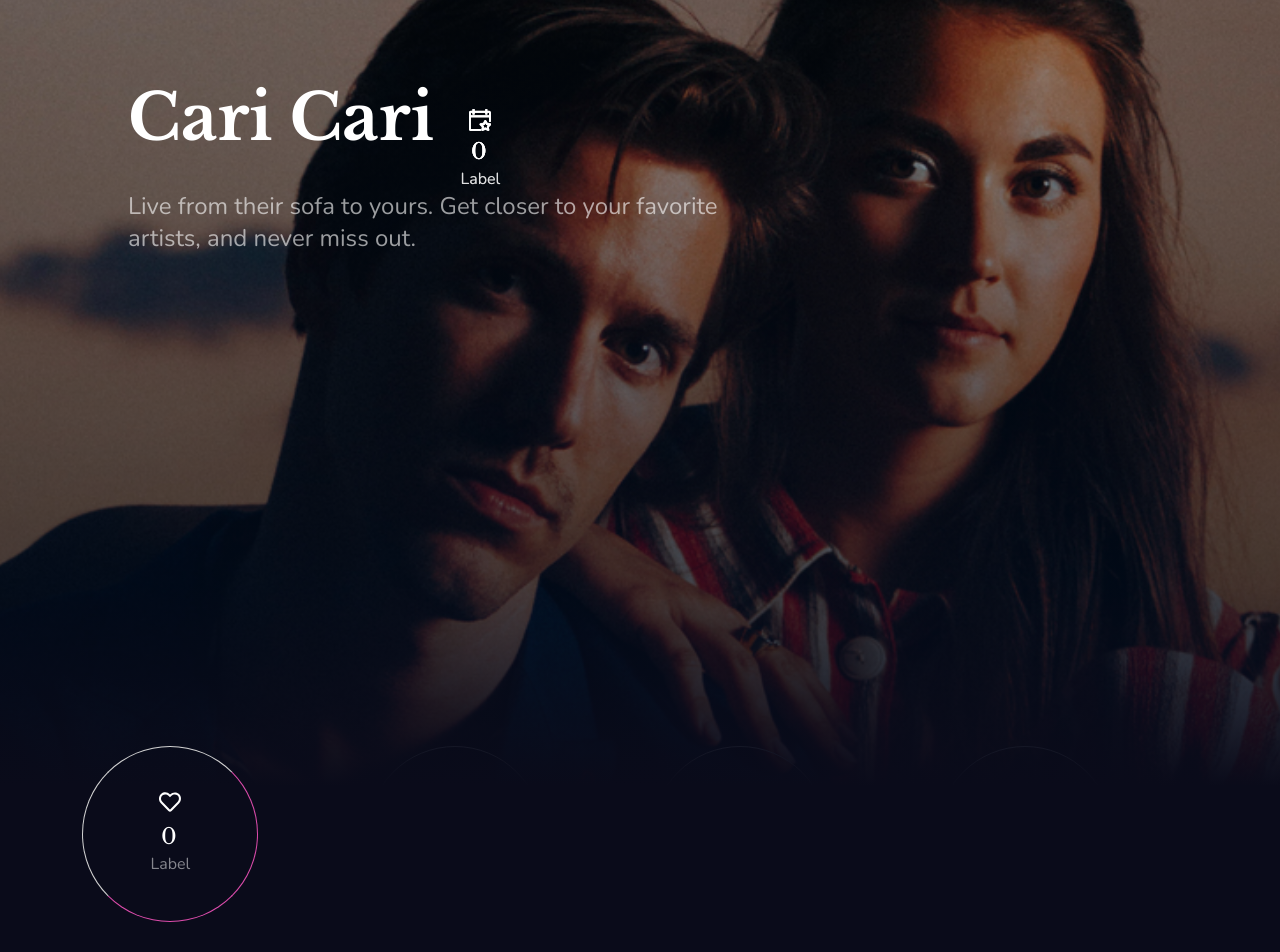
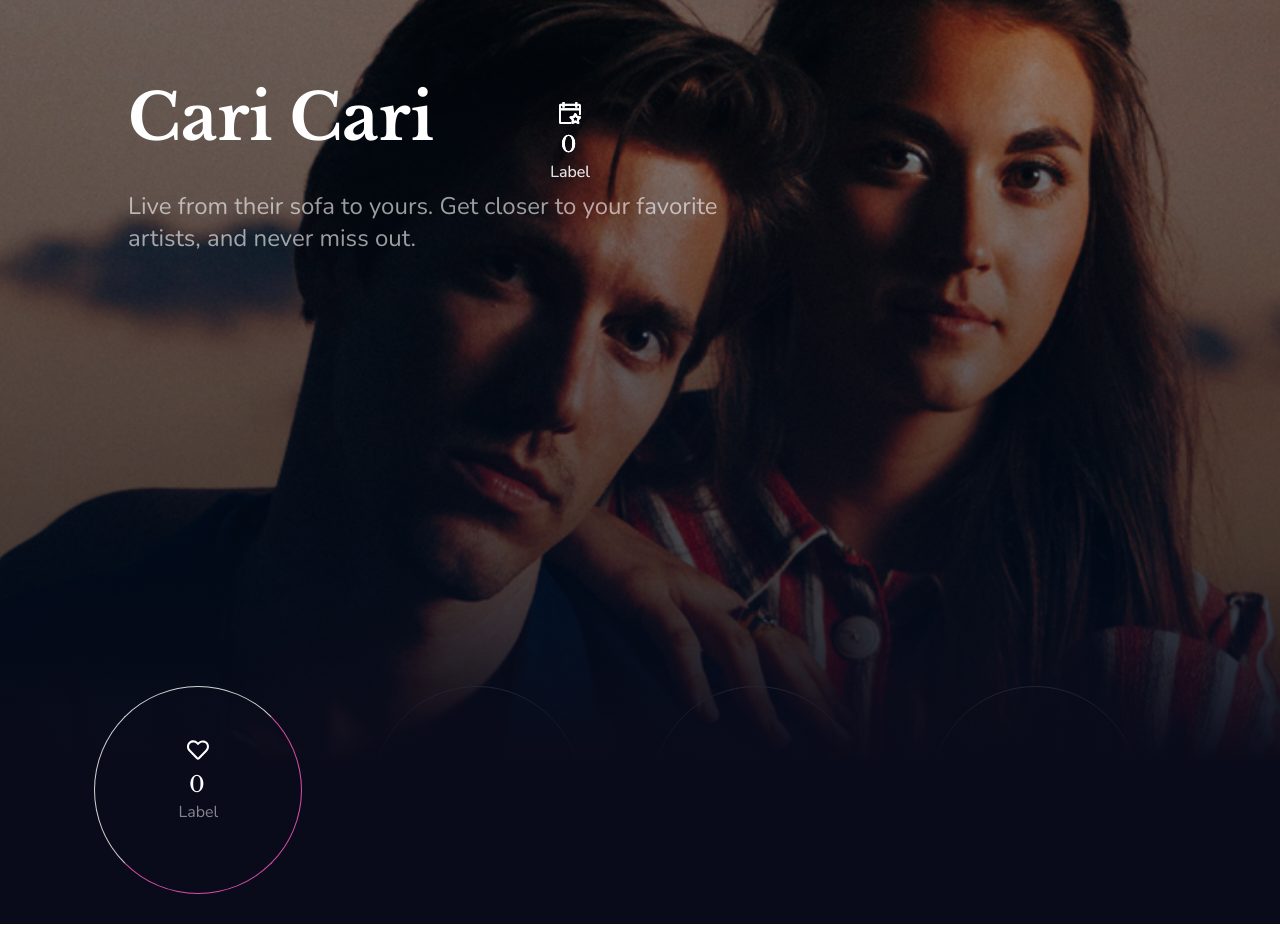
Before and after one commit to KamranAlex/homejam-task, a React (Create React App) app: page / in a window 1280 px wide. Shown: the part 176-1128 px from the top of the page. After the commit the page ends 1100 px from the top, so only its background shows below. Built offline with nearby package versions, Linux system fonts and the light colour scheme.

Commit message:
header done

```diff
--- a/src/components/Header/HeroSection/HeroSection.css
+++ b/src/components/Header/HeroSection/HeroSection.css
@@ -10,7 +10,6 @@
   background-repeat: no-repeat;
   background-position: top;
   background-size: cover;
-  padding-top: 60px;
   width: 100%;
 }
 .topBanner .content-sec {
@@ -66,24 +65,23 @@
 .circle {
   margin: 0 auto 30px;
 }
-
-.circle2,
-.circle3,
-.circle4 {
-  width: 11em;
-  height: 11em;
-  border: 1px solid #d3d3d3;
-  border-radius: 50%;
-}
 .circle1 {
-  width: 11em;
-  height: 11em;
+  width: 13em;
+  height: 13em;
   position: relative;
   border-radius: 50%;
   border-top: 1px solid #d3d3d3;
   border-right: 1px solid #dd4cac;
   border-bottom: 1px solid #dd4cac;
   border-left: 1px solid #d3d3d3;
+}
+.circle2,
+.circle3,
+.circle4 {
+  width: 13em;
+  height: 13em;
+  border: 1px solid #d3d3d3;
+  border-radius: 50%;
 }
 
 .content1 {
@@ -94,20 +92,20 @@
 }
 .content2 {
   position: absolute;
-  left: 0;
-  right: 25%;
+  left: 6.25%;
+  right: 17.23%;
   top: 25%;
 }
 .content3 {
   position: absolute;
-  left: 0;
-  right: 25%;
+  left: 6.25%;
+  right: 17.23%;
   top: 25%;
 }
 .content4 {
   position: absolute;
-  left: 0;
-  right: 25%;
+  left: 6.25%;
+  right: 17.23%;
   top: 25%;
 }
 .content2 img,
--- a/src/components/Header/HeroSection/HeroSection.js
+++ b/src/components/Header/HeroSection/HeroSection.js
@@ -26,6 +26,7 @@ const HeroSection = () => {
             </div>
           </div>
 
+          <div className='container'>
             <div className='row justify-content-center'>
               <div className='col-md-3 circle'>
                 <div className='circle1'>
@@ -78,6 +79,7 @@ const HeroSection = () => {
           </div>
         </div>
       </div>
+    </div>
   );
 };
 
```
Lines whose indentation alone changed are shown as unchanged.
